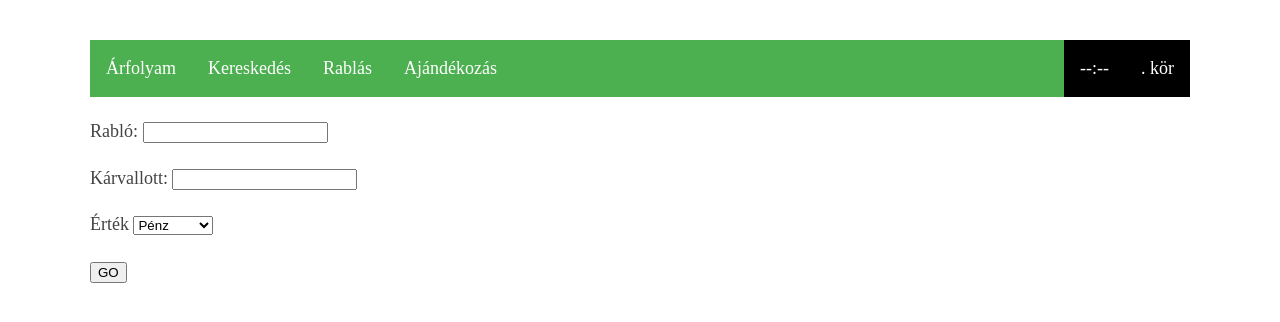
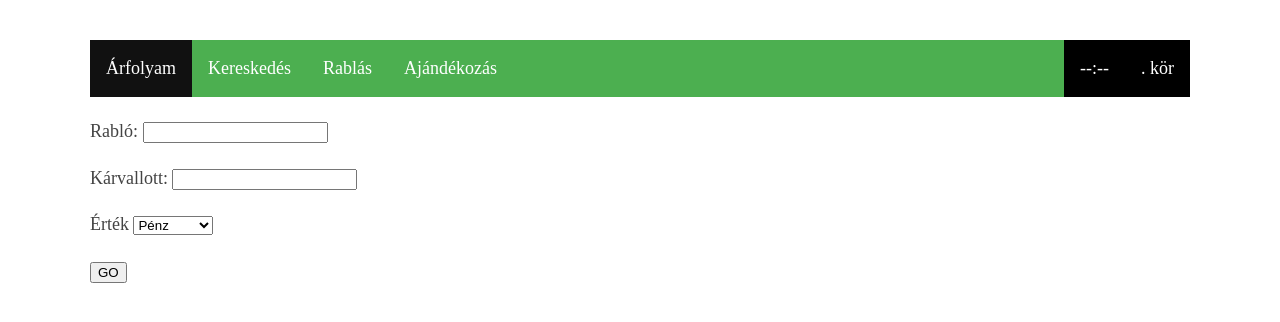
Before and after one commit to dyj216/merchant_game, a Django app: template merchant_game/templates/merchant_game/robbing.html in a window 1280 px wide, with the pointer over the restyled element. Shown: the top 322 px of the page. Run offline with Django 3.2, Linux system fonts and the light colour scheme; the template is opened without the code that fills it, so the values that code supplies are empty.

Commit message:
add navbar hover effect

```diff
--- a/merchant_game/templates/merchant_game/robbing.html
+++ b/merchant_game/templates/merchant_game/robbing.html
@@ -35,6 +35,8 @@
           padding: 14px 16px;
           text-decoration: none;
         }
+
+        ul.topnav li a:hover:not(.active) {background-color: #111;}
 
         ul.topnav li.right {
             background-color: black;
--- a/merchant_game/templates/merchant_game/trading.html
+++ b/merchant_game/templates/merchant_game/trading.html
@@ -35,6 +35,8 @@
           padding: 14px 16px;
           text-decoration: none;
         }
+
+        ul.topnav li a:hover:not(.active) {background-color: #111;}
 
         ul.topnav li.right {
             background-color: black;
```
